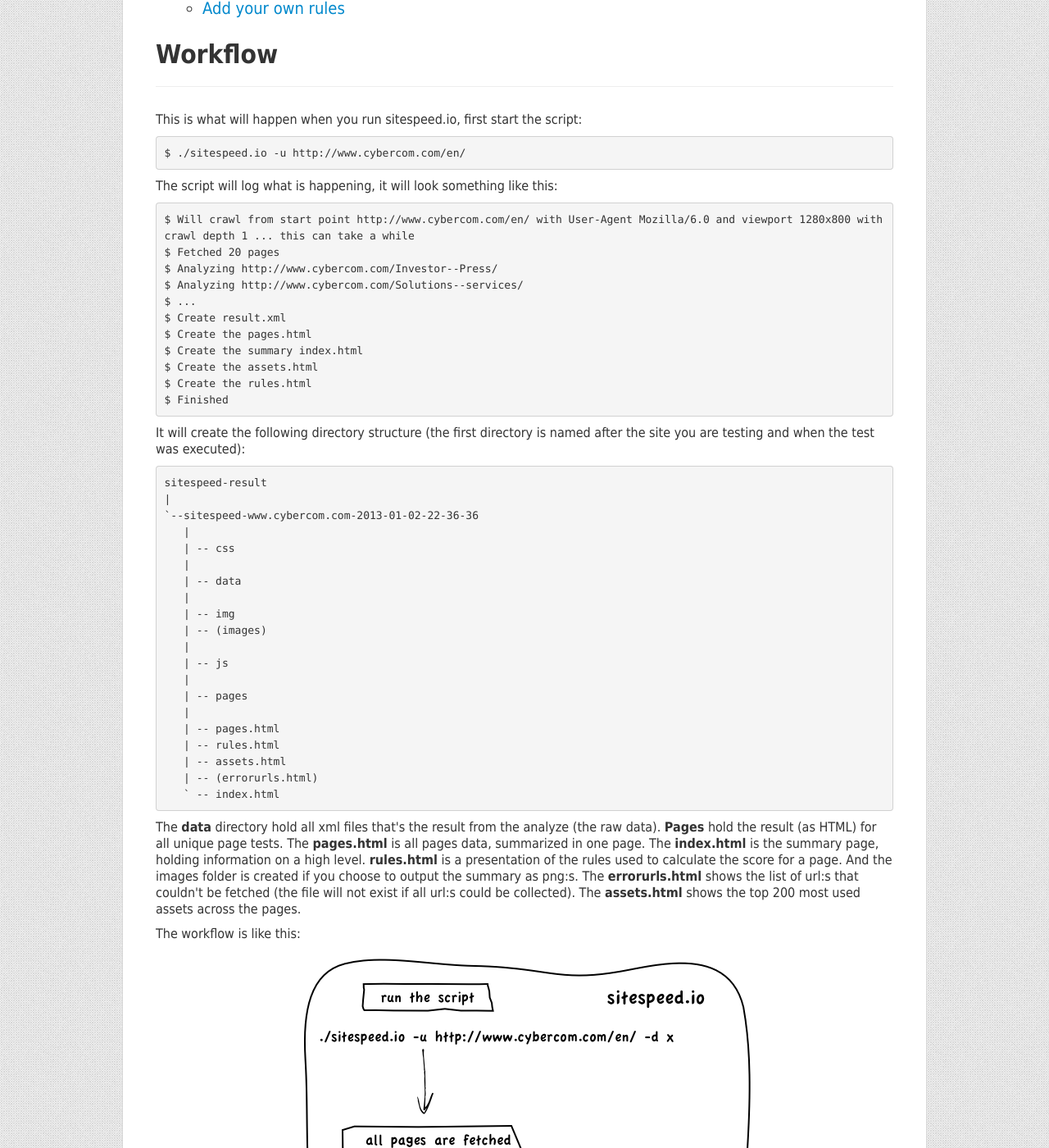
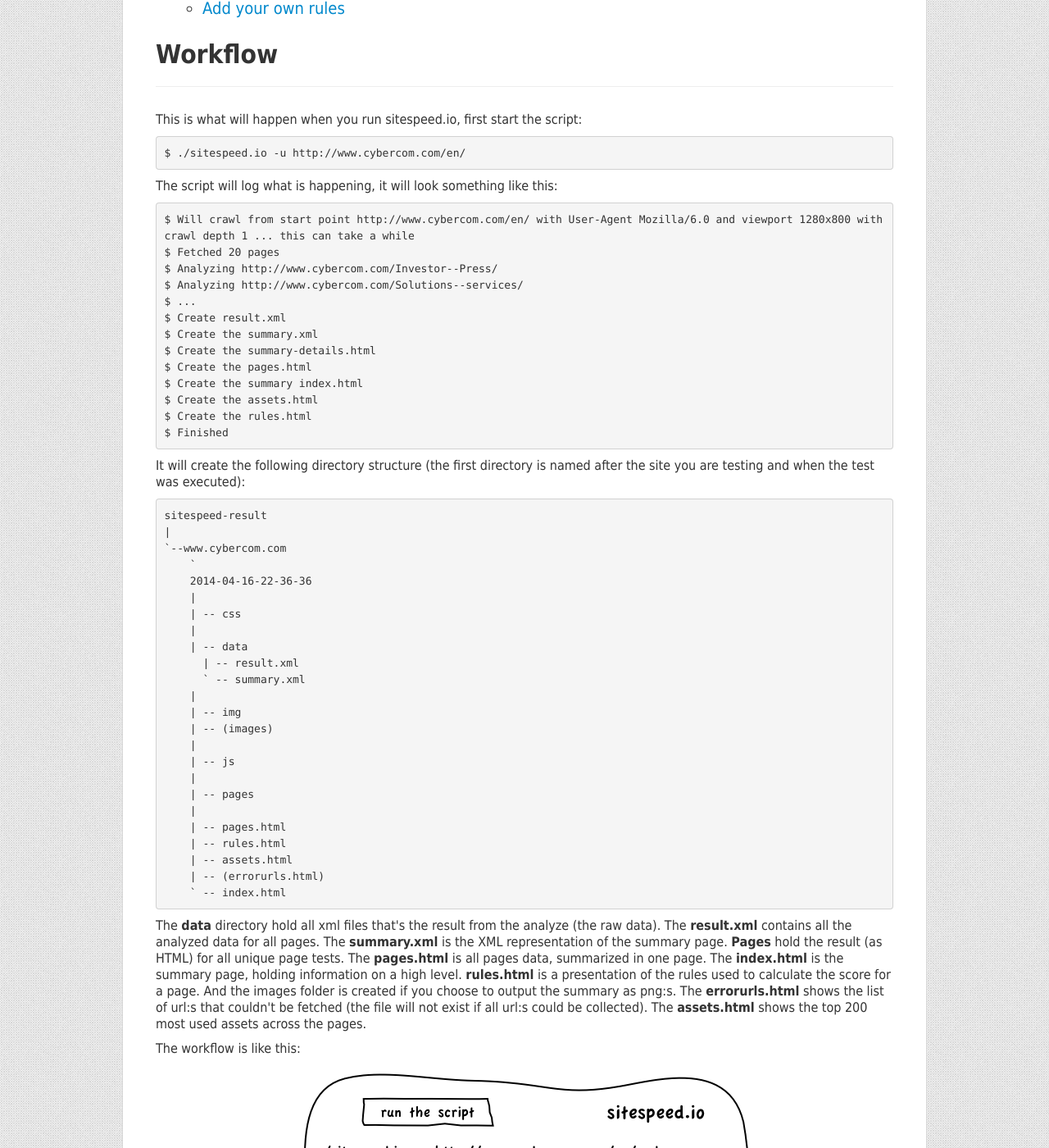
Before and after one commit to krosti/doc.sitespeed.io, a Jekyll site: the page built from documentation/index.html, in a window 1280 px wide and 1400 px high, scrolled down 606 px. Shown: the whole window at 82% size. Built offline with Jekyll 4.4.1, drawn with Linux system fonts in a browser that asks for light colours.

Commit message:
new file structure

```diff
--- a/documentation/index.html
+++ b/documentation/index.html
@@ -58,6 +58,8 @@
 $ Analyzing http://www.cybercom.com/Solutions--services/
 $ ...
 $ Create result.xml
+$ Create the summary.xml
+$ Create the summary-details.html
 $ Create the pages.html
 $ Create the summary index.html
 $ Create the assets.html
@@ -71,11 +73,15 @@
         <pre>
 sitespeed-result
 |
-`--sitespeed-www.cybercom.com-2013-01-02-22-36-36
+`--www.cybercom.com
+    `
+    2014-04-16-22-36-36
     |
     | -- css
     |
     | -- data
+      | -- result.xml
+      ` -- summary.xml
     |
     | -- img
     | -- (images)
@@ -93,7 +99,9 @@
 
       <p>
         The <strong>data</strong>
-        directory hold all xml files that's the result from the analyze (the raw data). <strong>Pages</strong>
+        directory hold all xml files that's the result from the analyze (the raw data). The <strong>result.xml</strong> contains all the analyzed data for all pages. The
+        <strong>summary.xml</strong> is the XML representation of the summary page.
+         <strong>Pages</strong>
         hold the result (as HTML) for all unique page tests. The
         <strong>pages.html</strong>
         is all pages data, summarized in one page.  The
```
Lines whose indentation alone changed are shown as unchanged.
